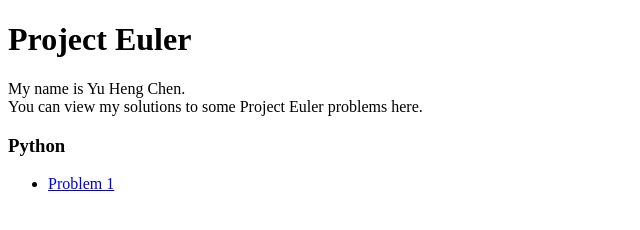
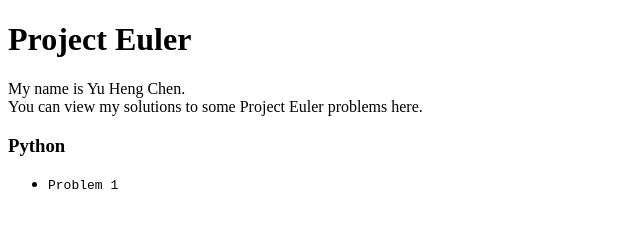
Before and after one commit to YuHChen/ProjectEuler, a plain HTML site: page index.html in a window 1280 px wide. Shown: the full height of the page, 0-640 px from the left. Drawn offline with Linux system fonts and the light colour scheme.

Commit message:
Trying code tag

```diff
--- a/index.html
+++ b/index.html
@@ -22,7 +22,7 @@
 	<li><a href="https://github.com/YuHChen/ProjectEuler/blob/master/Problem1.py">Problem 1</a></li>
 	<li><a href="https://github.com/YuHChen/ProjectEuler/blob/master/Problem2.py">Problem 2</a></li>
 	-->
-	<li><a href="Problem1.py">Problem 1</a></li>
+	<li><code href="Problem1.py">Problem 1</code></li>
       </ul>
     </article>
   </body>
```
